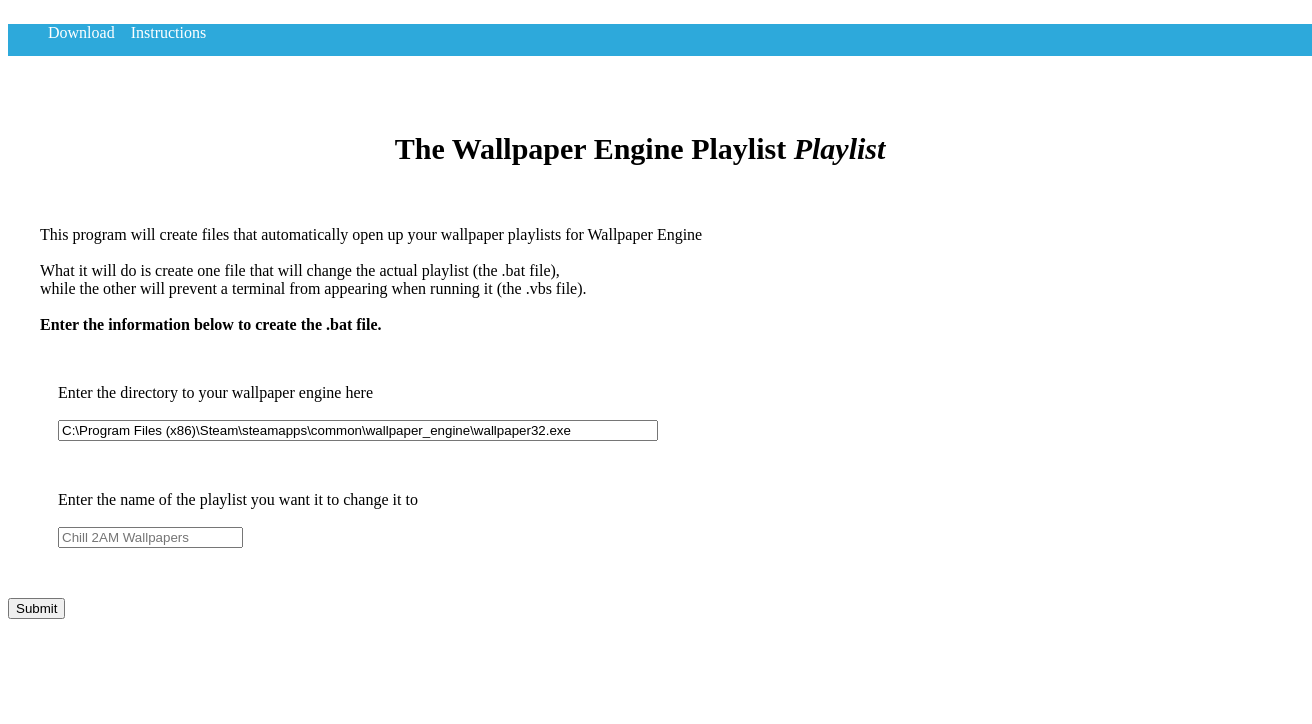
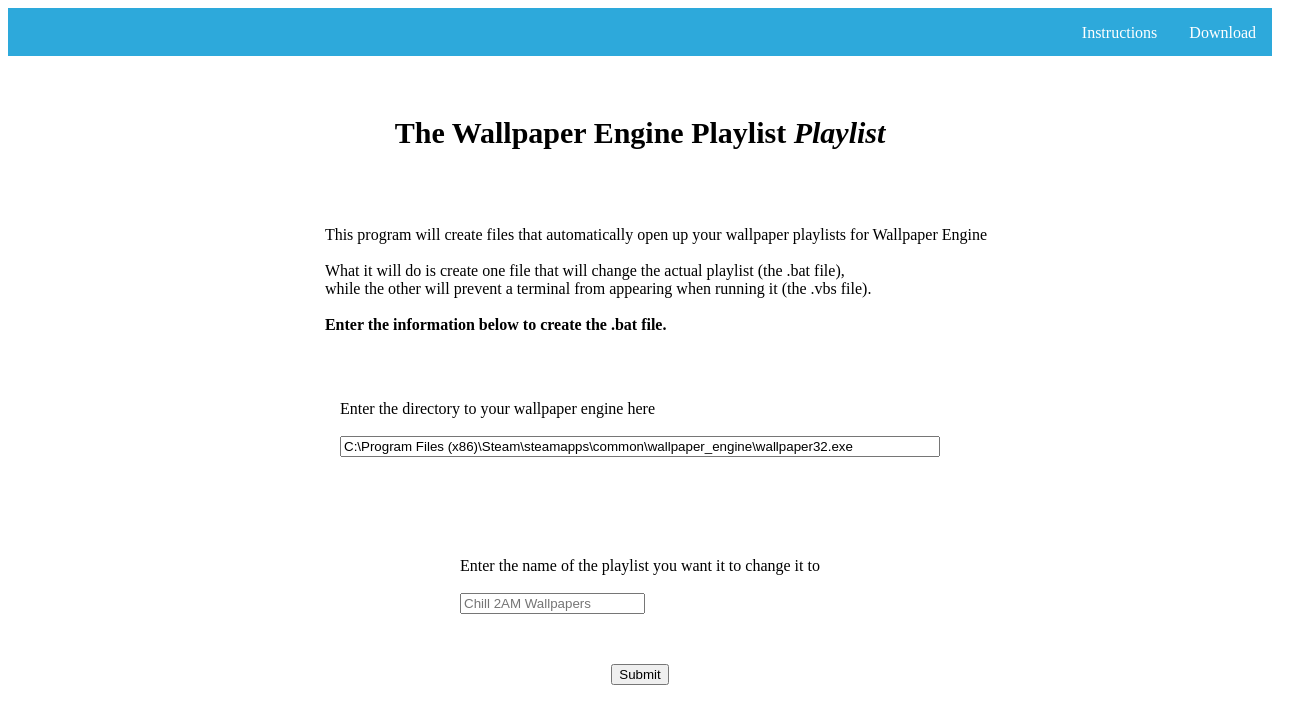
Before and after one commit to CodeOfGordon/Wallpaper-Engine-Playlist-Playlist, a plain HTML site: page download.html in a window 1280 px wide. Shown: the whole page, 1312 px wide, since content can reach past the window. Drawn offline with Linux system fonts and the light colour scheme.

Commit message:
some alignment improvements

```diff
--- a/download.html
+++ b/download.html
@@ -7,12 +7,11 @@
     <link rel="stylesheet" href="style.css">
 </head>
 
-
+<ul class="navbar">
+    <li><a href="download.html">Download</a></li>
+    <li><a href="index.html">Instructions</a></li>
+</ul>
 <body>
-    <ul class="navbar">
-        <li><a href="download.html">Download</a></li>
-        <li><a href="index.html">Instructions</a></li>
-    </ul>
 
     <header class="header">The Wallpaper Engine Playlist <em>Playlist</em></header>
 
--- a/style.css
+++ b/style.css
@@ -9,16 +9,17 @@
 
 .navbar {
     list-style: none;
-    display: inline-block;
     block-size: 2em;
     text-decoration: none;
     background-color: #2DA9DB;
     width:100%;
+    margin: 0;
+    padding: 1em 0 0 0;
 }
 
 .navbar li {
-    float: left;
-    margin-right: 1em;
+    float: right;
+    padding: 0 1em 0 1em;
     background-color: #2DA9DB;
 }
 
@@ -46,6 +47,12 @@
 
 /* text boxe, buttons*/
 
+form {
+    display: flex;
+    flex-direction: column;
+    align-items: center;
+}
+
 #directory-input {
     width: 600px;
 }
```
Also changed, not shown: index.html (+0 -1 lines).
